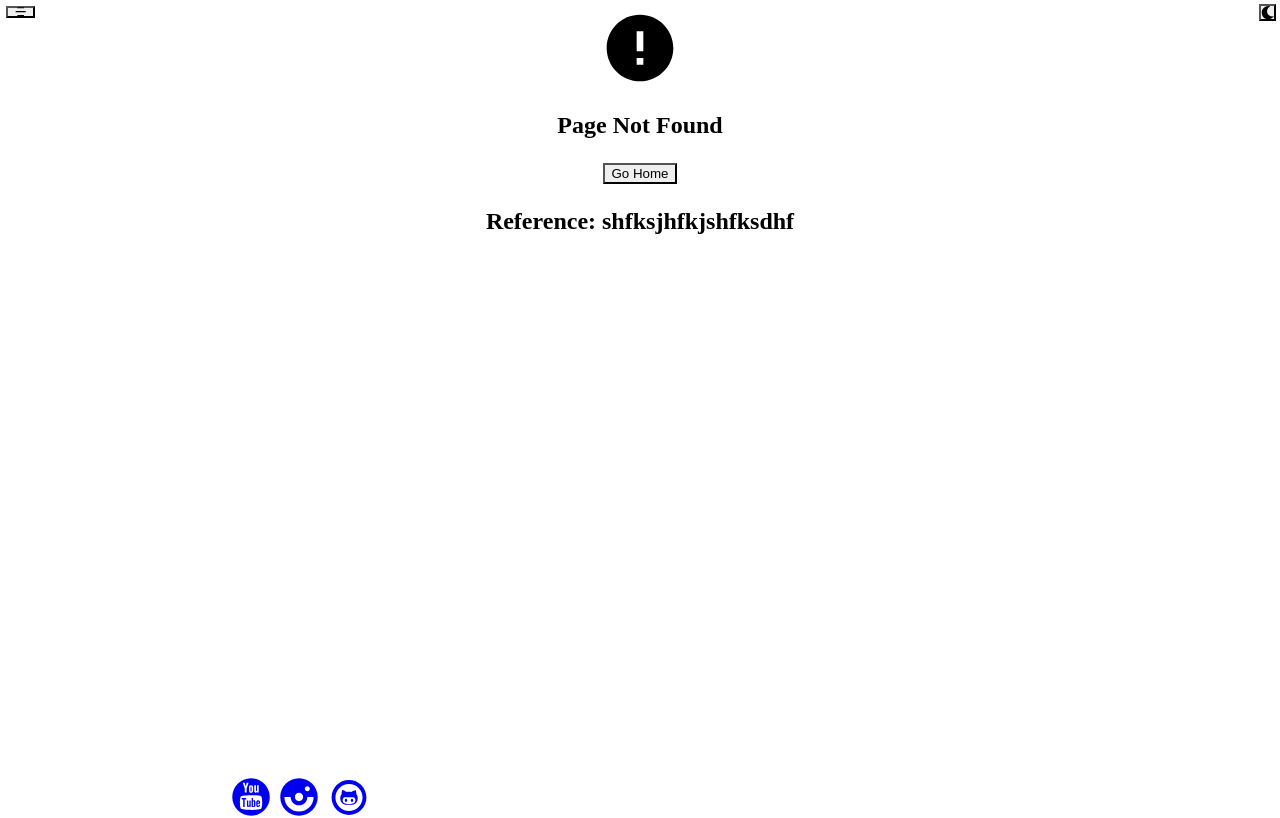
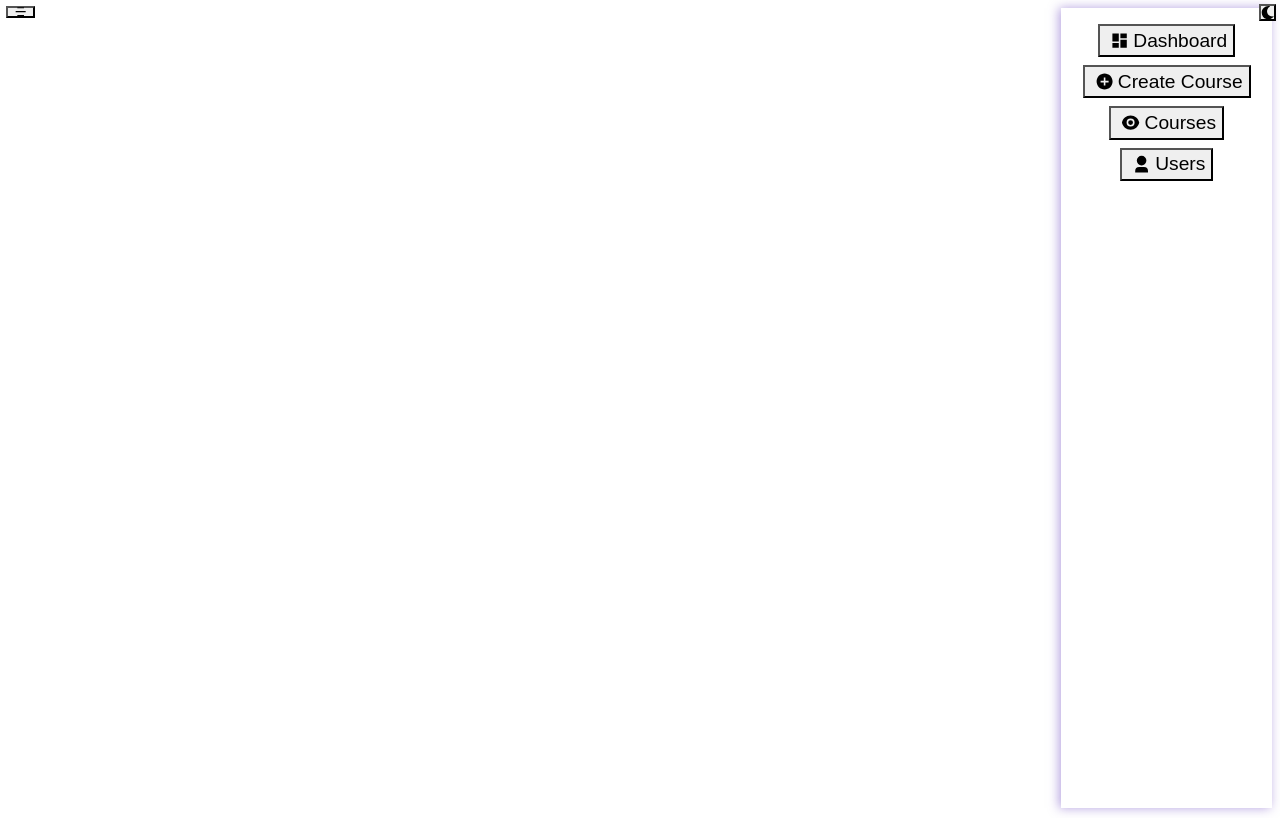
Before and after one commit to rahilb1/MERN-Project, a React (Create React App) app in the folder course-bundler/: page /admin/users in a window 1280 px wide. Before the commit this address had no page. Shown: the top 818 px of the page. Built offline with nearby package versions, Linux system fonts and the light colour scheme; the HTML template or start-up script is replaced by a standard one.

Commit message:
Created Admin Routes and Sidebar

```diff
--- a/course-bundler/src/App.js
+++ b/course-bundler/src/App.js
@@ -19,6 +19,10 @@
 import Profile from './components/Profile/Profile';
 import ChangePassword from './components/Profile/ChangePassword';
 import UpdateProfile from './components/Profile/UpdateProfile';
+import Dashboard from './components/Admin/Dashboard/Dashboard';
+import CreateCourse from './components/Admin/CreateCourse/CreateCourse';
+import AdminCourses from './components/Admin/AdminCourses/AdminCourses';
+import Users from './components/Admin/Users/Users';
 
 function App() {
   window.addEventListener('contextmenu', e => {
@@ -46,6 +50,12 @@
         <Route path="*" element={<NotFound />} />
         <Route path="/paymentsuccess" element={<PaymentSuccess />} />
         <Route path="/paymentfail" element={<PaymentFail />} />
+
+        {/* Admin Routes */}
+        <Route path="/admin/dashboard" element={<Dashboard />} />
+        <Route path="/admin/createcourse" element={<CreateCourse />} />
+        <Route path="/admin/courses" element={<AdminCourses />} />
+        <Route path="/admin/users" element={<Users />} />
       </Routes>
       <Footer />
     </Router>
--- /dev/null
+++ b/course-bundler/src/components/Admin/AdminCourses/AdminCourses.jsx
@@ -0,0 +1,24 @@
+import { Box, Grid } from '@chakra-ui/react';
+import React from 'react';
+import cursor from '../../../assets/images/cursor.png';
+import Sidebar from '../Sidebar';
+
+const AdminCourses = () => {
+  return (
+    <Grid
+      css={{
+        cursor: `url(${cursor}), default`,
+      }}
+      minH={'100vh'}
+      templateColumns={['1fr', '5fr 1fr']}
+    >
+      <Box>
+
+      </Box>
+
+      <Sidebar/>
+    </Grid>
+  );
+};
+
+export default AdminCourses;
--- /dev/null
+++ b/course-bundler/src/components/Admin/CreateCourse/CreateCourse.jsx
@@ -0,0 +1,24 @@
+import { Box, Grid } from '@chakra-ui/react';
+import React from 'react';
+import cursor from '../../../assets/images/cursor.png';
+import Sidebar from '../Sidebar';
+
+const CreateCourse = () => {
+  return (
+    <Grid
+      css={{
+        cursor: `url(${cursor}), default`,
+      }}
+      minH={'100vh'}
+      templateColumns={['1fr', '5fr 1fr']}
+    >
+      <Box>
+
+      </Box>
+
+      <Sidebar/>
+    </Grid>
+  );
+};
+
+export default CreateCourse;
--- /dev/null
+++ b/course-bundler/src/components/Admin/Dashboard/Dashboard.jsx
@@ -0,0 +1,24 @@
+import { Box, Grid } from '@chakra-ui/react';
+import React from 'react';
+import cursor from '../../../assets/images/cursor.png';
+import Sidebar from '../Sidebar';
+
+const Dashboard = () => {
+  return (
+    <Grid
+      css={{
+        cursor: `url(${cursor}), default`,
+      }}
+      minH={'100vh'}
+      templateColumns={['1fr', '5fr 1fr']}
+    >
+      <Box>
+
+      </Box>
+
+      <Sidebar/>
+    </Grid>
+  );
+};
+
+export default Dashboard;
--- /dev/null
+++ b/course-bundler/src/components/Admin/Sidebar.jsx
@@ -0,0 +1,58 @@
+import { Button, VStack } from '@chakra-ui/react';
+import React from 'react';
+import {
+  RiAddCircleFill,
+  RiDashboardFill,
+  RiEyeFill,
+  RiUser3Fill,
+} from 'react-icons/ri';
+import { Link, useLocation } from 'react-router-dom';
+
+const Sidebar = () => {
+  const location = useLocation();
+  return (
+    <VStack spacing={'8'} p="16" boxShadow={'-2px 0 10px rgba(107,70,193,0.5)'}>
+      <LinkButton
+        Icon={RiDashboardFill}
+        text="Dashboard"
+        url={'dashboard'}
+        active={location.pathname === '/admin/dashboard'}
+      />
+      <LinkButton
+        Icon={RiAddCircleFill}
+        text="Create Course"
+        url={'createcourse'}
+        active={location.pathname === '/admin/createcourse'}
+      />
+      <LinkButton
+        Icon={RiEyeFill}
+        text="Courses"
+        url={'courses'}
+        active={location.pathname === '/admin/courses'}
+      />
+      <LinkButton
+        Icon={RiUser3Fill}
+        text="Users"
+        url={'users'}
+        active={location.pathname === '/admin/users'}
+      />
+    </VStack>
+  )
+}
+
+export default Sidebar
+
+function LinkButton({ url, Icon, text, active }) {
+  return (
+    <Link to={`/admin/${url}`}>
+      <Button
+        fontSize={'larger'}
+        variant="ghost"
+        colorScheme={active ? 'purple' : ''}
+      >
+        <Icon style={{ margin: '4px' }} />
+        {text}
+      </Button>
+    </Link>
+  );
+}
--- /dev/null
+++ b/course-bundler/src/components/Admin/Users/Users.jsx
@@ -0,0 +1,24 @@
+import { Box, Grid } from '@chakra-ui/react';
+import React from 'react';
+import cursor from '../../../assets/images/cursor.png';
+import Sidebar from '../Sidebar';
+
+const Users = () => {
+  return (
+    <Grid
+      css={{
+        cursor: `url(${cursor}), default`,
+      }}
+      minH={'100vh'}
+      templateColumns={['1fr', '5fr 1fr']}
+    >
+      <Box>
+
+      </Box>
+
+      <Sidebar/>
+    </Grid>
+  );
+};
+
+export default Users;
```
